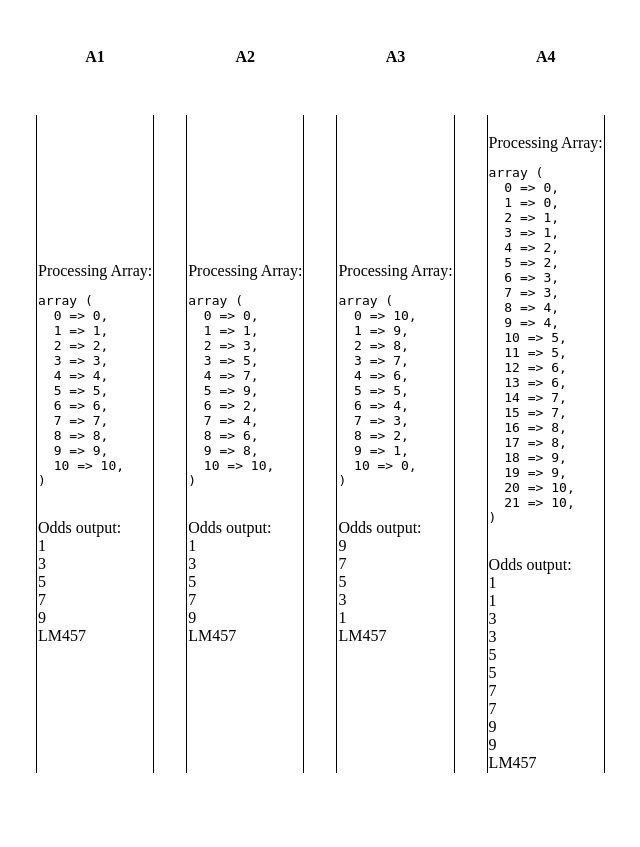
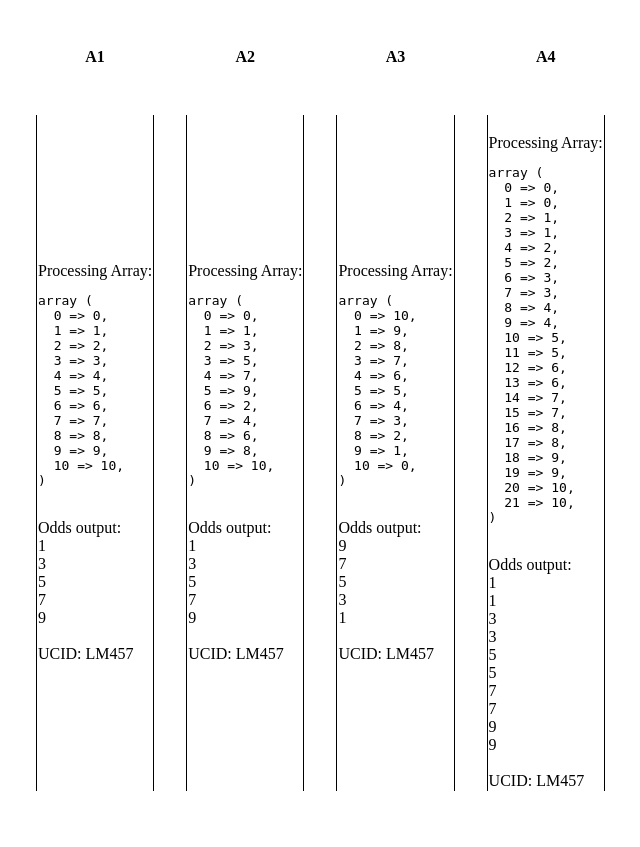
Before and after one commit to Kith07/spring2024-IT202, a PHP site: page /problem1.php in a window 1280 px wide. Shown: the part 27-874 px from the top of the page, without its empty margins (4-644 px from the left). Before the commit the page ends 800 px from the top, so only its background shows below. Run offline with PHP 8.4, Linux system fonts and the light colour scheme.

Commit message:
correctly added ucid to problem 1

```diff
--- a/public_html/problem1.php
+++ b/public_html/problem1.php
@@ -9,13 +9,14 @@ function processArray($arr) {
     //note: use the $arr variable to iterate over, don't directly touch $a1-$a4
     //TODO add logic here to echo out only odd values
 
+    // UCID: LM457 DATE: 2/4/2024
     for ($x = 0; $x < count($arr); $x++) {
         if($arr[$x] % 2 != 0){
             echo $arr[$x] . "<br>";
         }
     }
 
-    echo "LM457";
+    echo "<br>UCID: LM457";
 
 }
 echo "Problem 1: Odd Output<br>";
```
